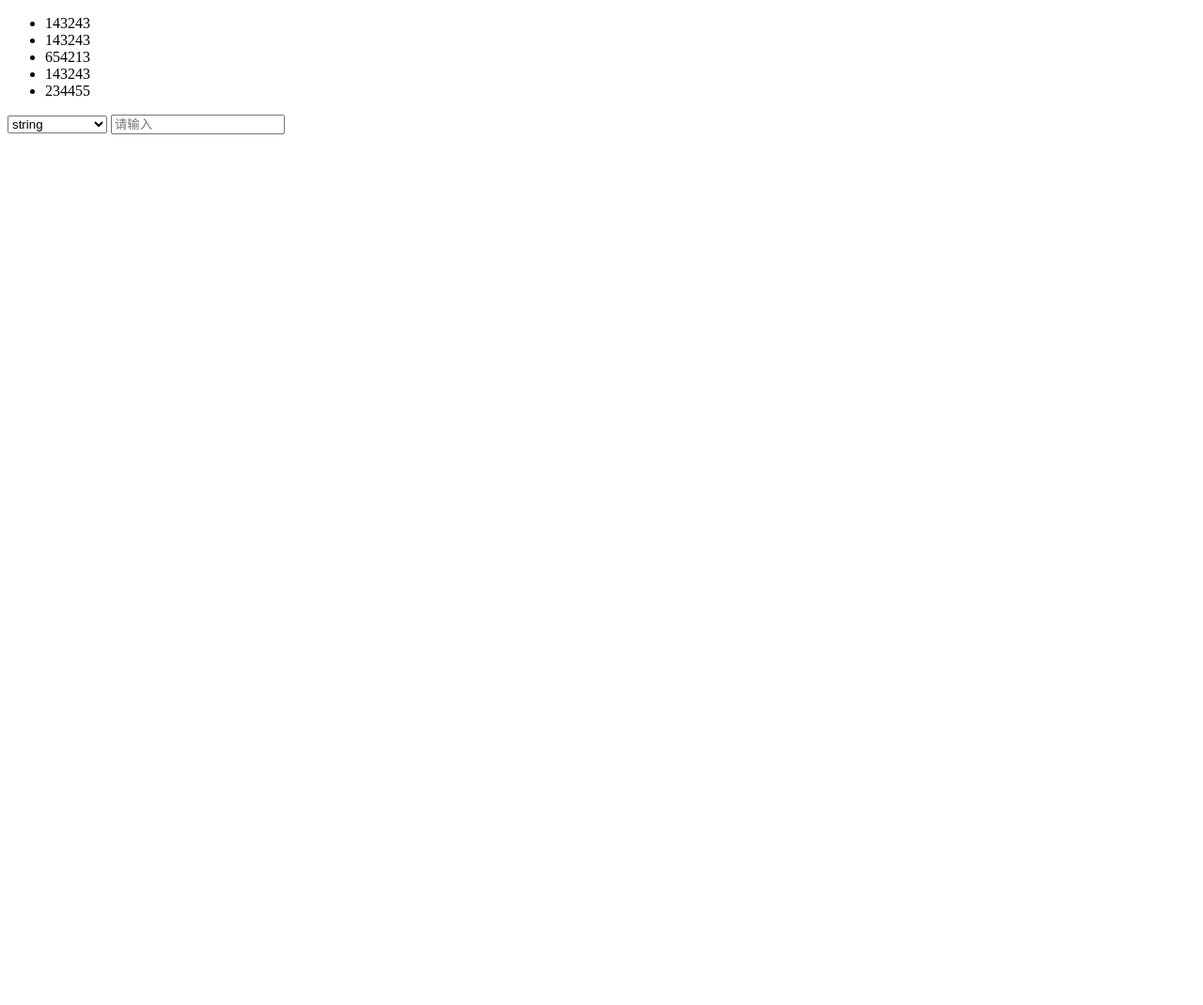
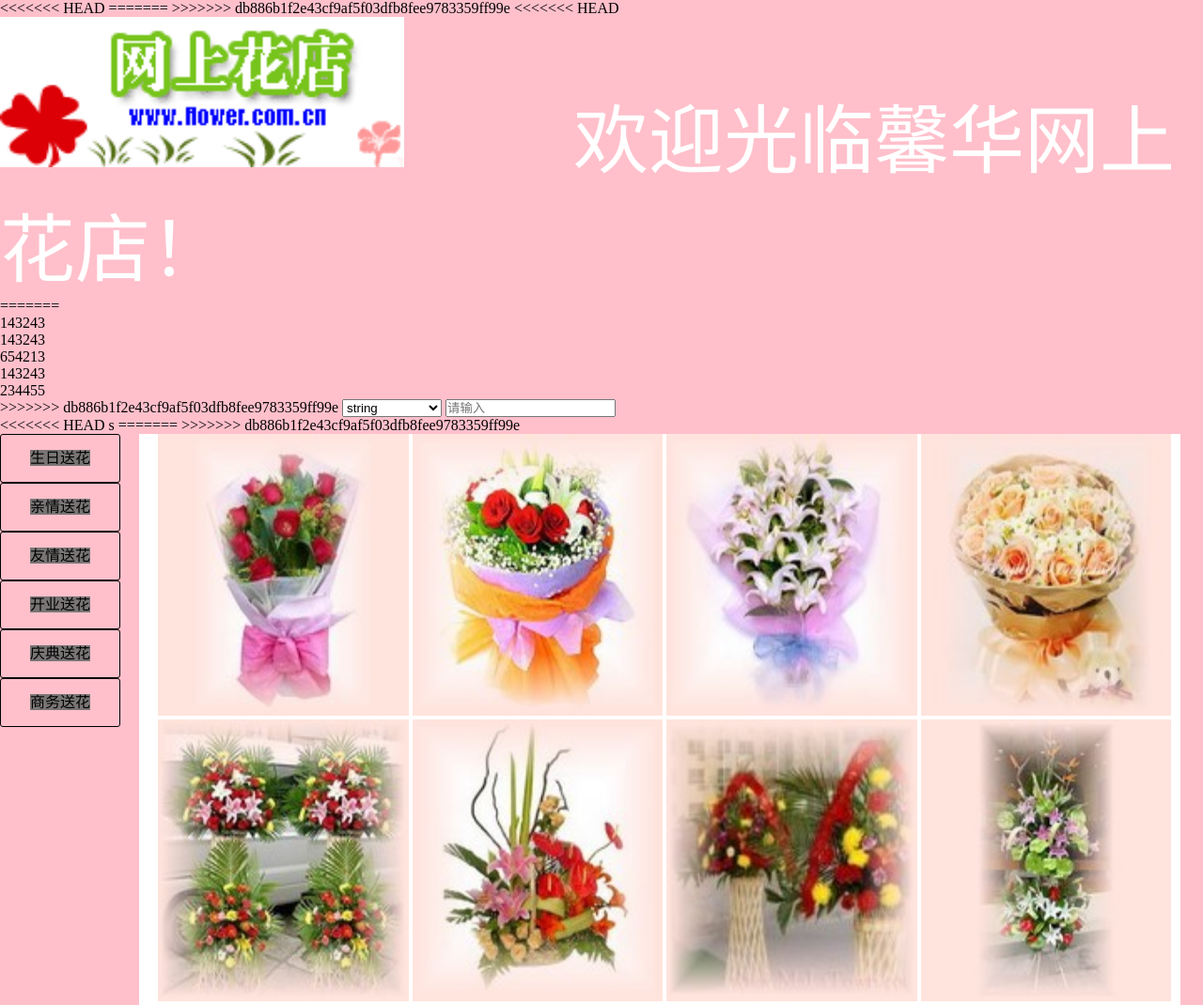
Before and after one commit to DonteWu/learnProject, a plain HTML site: page html/huadian/index.html in a window 1280 px wide. Shown: the whole page at 94% size. Before the commit the page ends 800 px from the top, so only its background shows below. Drawn offline with nearby package versions, Linux system fonts and the light colour scheme.

Commit message:
添加一个huandian首页和图片

```diff
--- a/html/huadian/index.html
+++ b/html/huadian/index.html
@@ -1,12 +1,108 @@
 <!DOCTYPE html>
 <html lang="zh">
+
 <head>
 	<meta charset="UTF-8">
+<<<<<<< HEAD
+	<title>馨华花店</title>
+	<style>
+		* {
+			margin: 0;
+			padding: 0;
+		}
+
+		body {
+			background-color: pink;
+		}
+
+		a {
+			text-decoration: none;
+		}
+
+
+		.main .logo {
+			font-size: 80px;
+			color: white;
+
+		}
+
+		.main .title {
+			padding-left: 160px;
+			height: 160px;
+			width: 300px;
+			text-align: 20 0;
+		}
+
+		.left-box .flower {
+
+			margin: auto;
+			list-style: none;
+			border: 1px solid black;
+			border-radius: 3px;
+			text-align: center;
+			line-height: 50px;
+
+			color: black;
+		}
+
+		.left-box .flower a {
+
+
+			background-color: rgb(121, 117, 117);
+			color: black;
+
+		}
+
+		.left-box .flower a:hover {
+			background-color: white;
+			color: black;
+		}
+
+		.box {
+			width: 100%;
+			border: 1px;
+			float: left;
+		}
+
+		.box .left-box {
+			height: 500px;
+			width: 10%;
+			float: left;
+		}
+
+		.box .right-box {
+			float: left;
+
+			width: 85%;
+			margin-left: 20px;
+			background-color: white;
+			padding-left: 20px;
+		}
+
+		.right-box .img {
+			width: 24.5%;
+			height: 300px;
+
+		}
+	</style>
+=======
 	<title>Document</title>
 	<!-- 开发环境版本，包含了有帮助的命令行警告 -->
 	<script src="https://cdn.jsdelivr.net/npm/vue/dist/vue.js"></script>
+>>>>>>> db886b1f2e43cf9af5f03dfb8fee9783359ff99e
 </head>
+
 <body>
+<<<<<<< HEAD
+	<div class="main">
+		<div class="logo">
+			<p>
+				<a href="#">
+					<img src="logo.gif" height="160px" width="430px"></a>
+				<span class="title">欢迎光临馨华网上花店！</span>
+			</p>
+		</div>
+=======
 	<div id="app">
 		<ul>
 			<li>143243</li>
@@ -15,6 +111,7 @@
 			<li>143243</li>
 			<li>234455</li>
 		</ul>
+>>>>>>> db886b1f2e43cf9af5f03dfb8fee9783359ff99e
 
 		<select v-model="type" id="">
 			<option
@@ -28,6 +125,31 @@
 		<input :type="type" placeholder="请输入" v-model="val">
 
 	</div>
+<<<<<<< HEAD
+	<div class="box">
+		<div class="left-box">
+			<ul>
+				<li class="flower"><a href="#">生日送花</a></li>
+				<li class="flower"><a href="#">亲情送花</a></li>
+				<li class="flower"><a href="#">友情送花</a></li>
+				<li class="flower"><a href="#">开业送花</a></li>
+				<li class="flower"><a href="#">庆典送花</a></li>
+				<li class="flower"><a href="#">商务送花</a></li>
+			</ul>
+		</div>
+
+		<div class="right-box">
+			<a href="#"><img src="1-1.jpg" class="img"></a>
+			<a href="#"><img src="1-2.jpg" class="img"></a>
+			<a href="#"><img src="1-3.jpg" class="img"></a>
+			<a href="#"><img src="1-4.jpg" class="img"></a>
+			<a href="#"><img src="2-1.jpg" class="img"></a>
+			<a href="#"><img src="2-2.jpg" class="img"></a>
+			<a href="#"><img src="2-3.jpg" class="img"></a>
+			<a href="#"><img src="2-4.jpg" class="img"></a>
+		</div>
+	</div>s
+=======
 
 	<script>
 
@@ -50,5 +172,7 @@
 
 	</script>
 
+>>>>>>> db886b1f2e43cf9af5f03dfb8fee9783359ff99e
 </body>
+
 </html>
```
Also changed, not shown: html/huadian/1-1.jpg (added), html/huadian/1-2.jpg (added), html/huadian/1-3.jpg (added), html/huadian/1-4.jpg (added), html/huadian/2-1.jpg (added), html/huadian/2-2.jpg (added), html/huadian/2-3.jpg (added), html/huadian/2-4.jpg (added), html/huadian/bg.gif (added), html/huadian/logo.gif (added).
